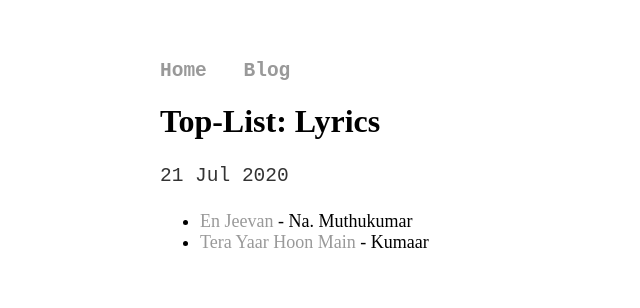
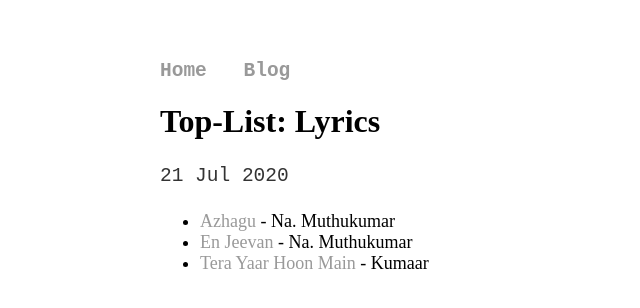
Before and after one commit to joe019/joe019.github.io, a Jekyll site: the page built from _posts/2020-07-21-lyrics.md, in a window 1280 px wide. Shown: the top 308 px of the page, without its empty margins (0-640 px from the left). Built offline with Jekyll 4.4.1, drawn with Linux system fonts in a browser that asks for light colours.

Commit message:
Added Azhagu

```diff
--- a/_posts/2020-07-21-lyrics.md
+++ b/_posts/2020-07-21-lyrics.md
@@ -4,5 +4,6 @@ title: "Top-List: Lyrics"
 date: 2020-07-21
 ---
 
+* [Azhagu](https://www.youtube.com/watch?v=xdhY-uRL0Gw) - Na. Muthukumar
 * [En Jeevan](https://www.youtube.com/watch?v=H3GhtM8V-dU) - Na. Muthukumar
 * [Tera Yaar Hoon Main](https://www.youtube.com/watch?v=kH__u3TDCdk) - Kumaar
```
